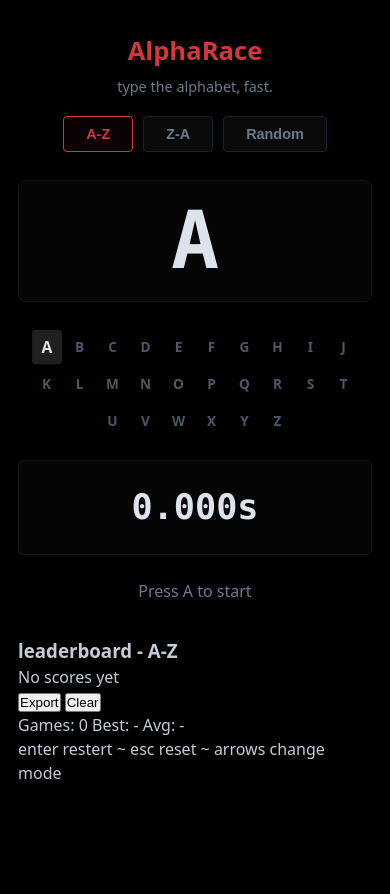
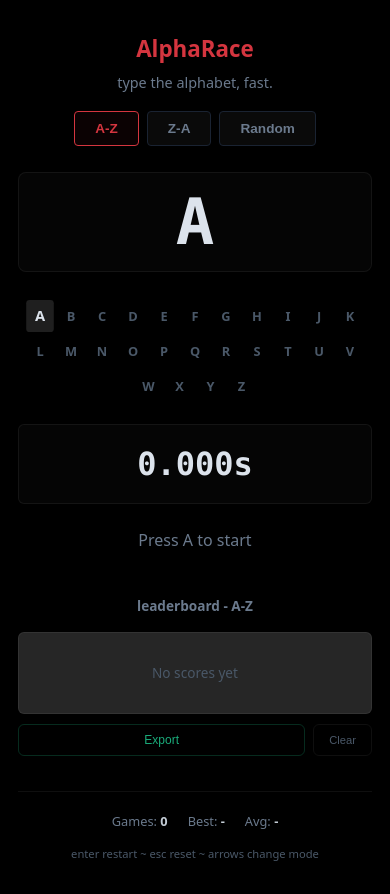
Before and after one commit to mateivul/AlphaRace, a website: page index.html in a window 390 px wide. Before the commit the page ends 844 px from the top, so only its background shows below. Drawn offline with Linux system fonts and the light colour scheme.

Commit message:
a lot more styles & and a typo :)

```diff
--- a/css/style.css
+++ b/css/style.css
@@ -9,6 +9,7 @@ body {
     color: #c4cdd6;
     font-family: system-ui, sans-serif;
     min-height: 100vh;
+    display: flex;
     justify-content: center;
     align-items: center;
     user-select: none;
@@ -227,3 +228,207 @@ h1 {
     font-size: 0.8rem;
     margin-top: 14px;
 }
+
+kbd {
+    background: rgba(255, 255, 255, 0.08);
+    border: 1px solid rgba(255, 255, 255, 0.15);
+    border-radius: 3px;
+    padding: 2px 5px;
+    font-size: 0.75rem;
+}
+
+.leaderboard {
+    margin-top: 44px;
+    max-width: 400px;
+    margin-left: auto;
+    margin-right: auto;
+}
+
+.leaderboard h3 {
+    font-size: 0.85rem;
+    color: #6b7a8d;
+    margin-bottom: 15px;
+    text-align: center;
+    font-weight: 600;
+}
+
+#lbList {
+    background: rgba(255, 255, 255, 0.15);
+    border-radius: 6px;
+    border: 1px solid rgba(255, 255, 255, 0.06);
+    overflow: hidden;
+}
+
+.lb-row {
+    display: flex;
+    align-items: center;
+    gap: 15px;
+    padding: 10px 15px;
+    border-bottom: 1px solid rgba(255, 255, 255, 0.04);
+}
+
+.lb-row:last-child {
+    border-bottom: none;
+}
+
+.lb-row:hover {
+    background: rgba(255, 255, 255, 0.03);
+}
+
+.lb-row.gold {
+    background: rgba(232, 179, 14, 0.04);
+}
+
+.lb-rank {
+    font-weight: 700;
+    color: #4a5868;
+    width: 30px;
+    font-size: 0.85rem;
+}
+
+.lb-row.gold .lb.rank {
+    color: #e8b30e;
+}
+
+.lb-time {
+    font-weight: 600;
+    color: #4ccdd6;
+    flex: 1;
+    font-size: 0.9rem;
+}
+
+.lb-row.gold .lb-time {
+    color: #e8b30e;
+}
+
+.lb-mistakes {
+    font-size: 0.75rem;
+    color: #4a5868;
+    font-weight: 500;
+}
+
+.no-scores {
+    text-align: center;
+    color: #4a5868;
+    font-size: 0.85rem;
+    padding: 30px 20px;
+}
+
+.leaderboard-actions {
+    display: flex;
+    gap: 8px;
+    margin-top: 10px;
+}
+
+.export-btn,
+.clear-btn {
+    padding: 8px 15px;
+    background: transparent;
+    border-radius: 6px;
+    cursor: pointer;
+    font-size: 0.75rem;
+    font-weight: 500;
+    transition:
+        border-color 0.15s,
+        color 0.15s;
+}
+
+.export-btn {
+    flex: 1;
+    border: 1px solid rgba(26, 171, 122, 0.25);
+    color: #1aab7a;
+}
+
+.export-btn:hover {
+    border-color: rgba(26, 171, 122, 0.4);
+    background: rgba(26, 171, 122, 0.05);
+}
+
+.clear-btn {
+    border: 1px solid rgba(255, 255, 255, 0.06);
+    color: #4a5868;
+    font-size: 0.7rem;
+}
+
+.clear-btn:hover {
+    color: #e04242;
+    border-color: rgba(224, 66, 66, 0.3);
+}
+
+.game-info {
+    margin-top: 35px;
+    text-align: center;
+    padding-top: 20px;
+    border-top: 1px solid rgba(255, 255, 255, 0.06);
+}
+
+.stats {
+    display: flex;
+    justify-content: center;
+    gap: 20px;
+    margin-bottom: 15px;
+    flex-wrap: wrap;
+}
+
+.stats span {
+    font-size: 0.8rem;
+    color: #6b7a8d;
+    font-weight: 500;
+}
+
+.stats span span {
+    color: #c4cdd6;
+    font-weight: 600;
+}
+
+.controls-hint {
+    font-size: 0.7rem;
+    color: #4a5868;
+    line-height: 1.4;
+}
+
+@media (max-width: 600px) {
+    .conatiner {
+        padding: 25px 16px;
+    }
+    h1 {
+        font-size: 1.4rem;
+    }
+    .big-letter {
+        font-size: 4rem;
+        margin: 25px 0;
+    }
+    .timer {
+        font-size: 2rem;
+        padding: 15px 20px;
+    }
+    .letter {
+        width: 24px;
+        height: 28px;
+        font-size: 0.8rem;
+    }
+    .modes {
+        gap: 8px;
+    }
+    .mode-btn {
+        padding: 9px 20px;
+        font-size: 0.85rem;
+    }
+}
+
+@media (max-width: 400) {
+    .letter {
+        width: 22px;
+        height: 26px;
+        font-size: 0.75rem;
+    }
+    .progress {
+        gap: 5px;
+    }
+    .big-letter {
+        font-size: 3.5rem;
+    }
+    .timer {
+        font-size: 1.8rem;
+    }
+}
--- a/index.html
+++ b/index.html
@@ -49,7 +49,7 @@
                     <span>Best: <span id="personalBest">-</span></span>
                     <span>Avg: <span id="averageTime">-</span></span>
                 </div>
-                <div class="controls-hint">enter restert ~ esc reset ~ arrows change mode</div>
+                <div class="controls-hint">enter restart ~ esc reset ~ arrows change mode</div>
             </footer>
         </div>
 
```
